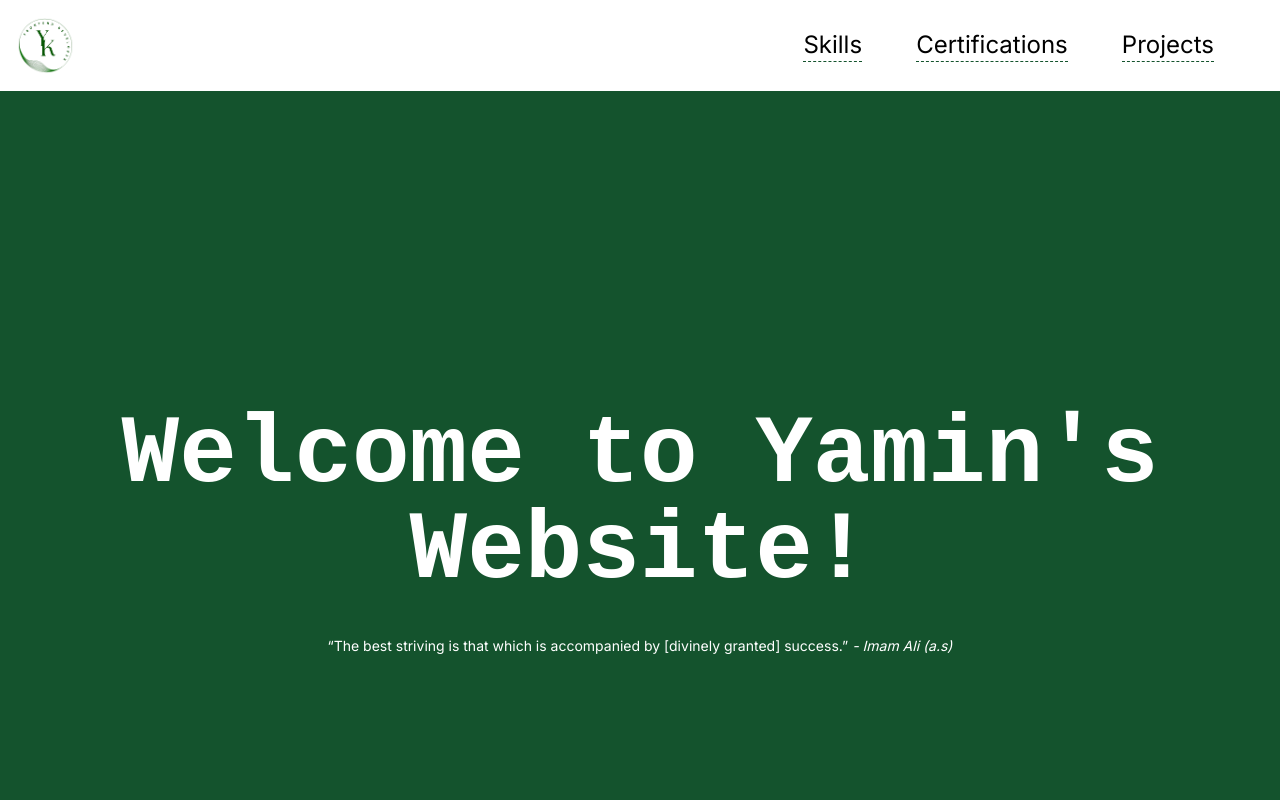
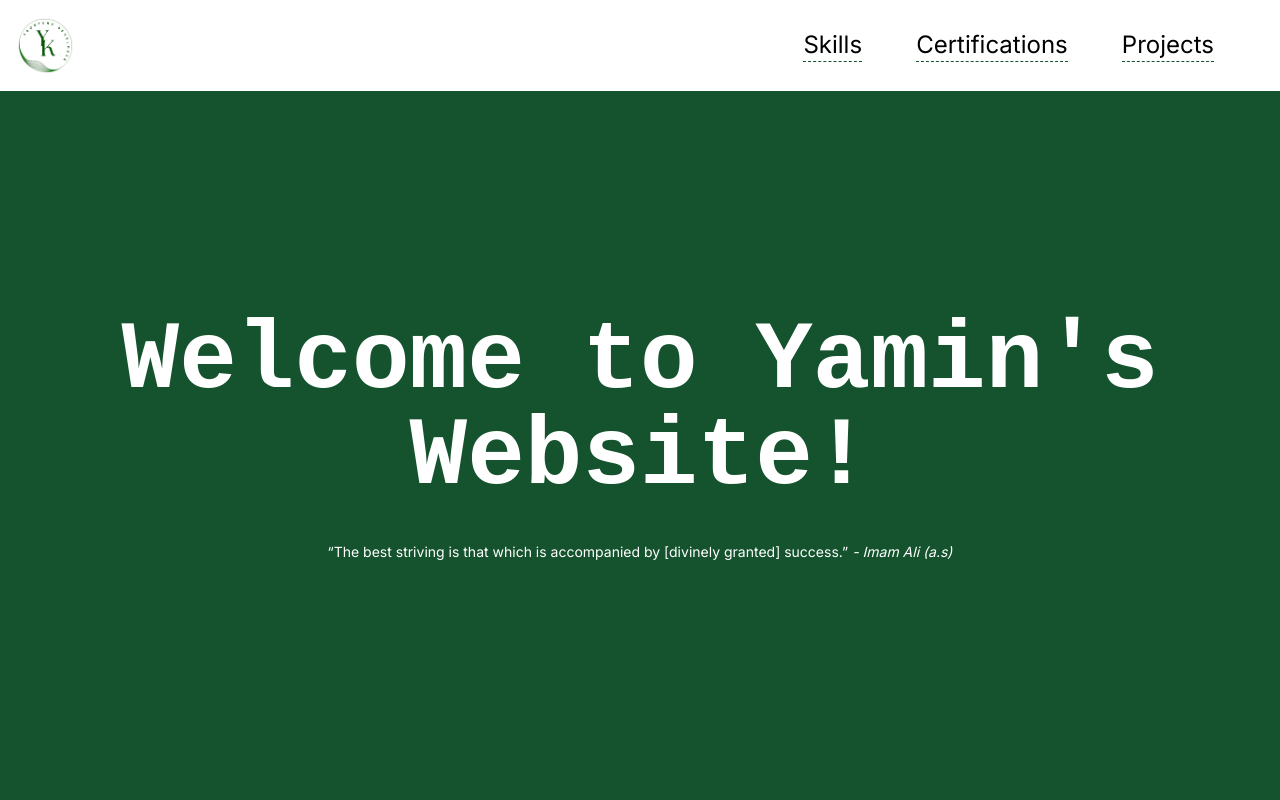
Before and after one commit to Yamin14/Portfolio-Next-JS, a Next.js app: page / in a window 1280 px wide. Shown: the top 800 px of the page. Built offline with nearby package versions, Linux system fonts and the light colour scheme.

Commit message:
welcome centered properly

```diff
--- a/app/components/Header.tsx
+++ b/app/components/Header.tsx
@@ -4,7 +4,7 @@ import Logo from './Logo'
 
 const Header = () => {
   return (
-    <div className='h-screen bg-green-900 flex flex-col justify-between mb-6'>
+    <div className='h-screen bg-green-900 flex flex-col justify-center mb-6'>
 
       <div className='flex justify-between p-2 bg-white fixed top-0 w-screen border-b-2 border-green-900 z-50'>
         <Logo icon='header' />
@@ -15,7 +15,7 @@ const Header = () => {
         </div>
       </div>
 
-      <div className='text-white mt-auto text-center py-44'>
+      <div className='text-white text-center'>
         <h1 className='m-3 font-semibold text-3xl md:text-8xl'>{"Welcome to Yamin's Website!"}</h1>
 
         <p className='text-sm px-4 pt-6'>
```
